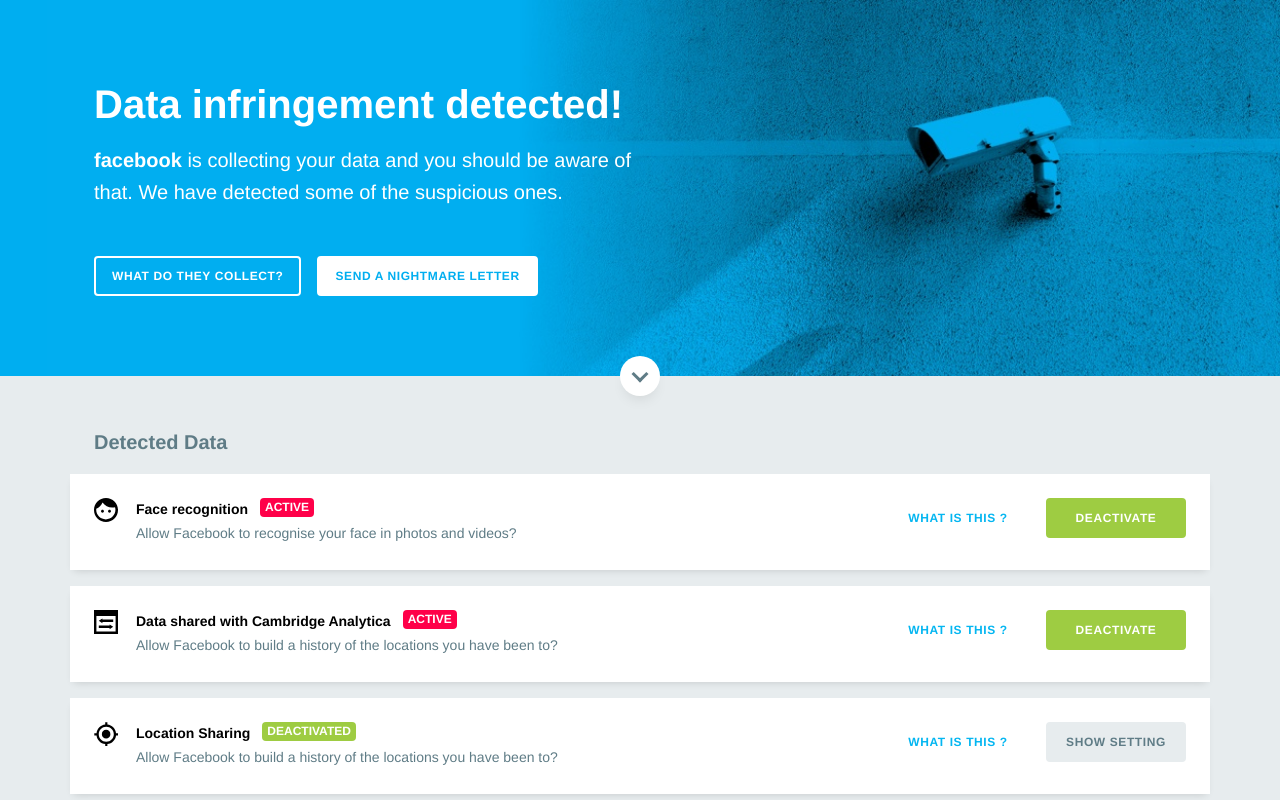
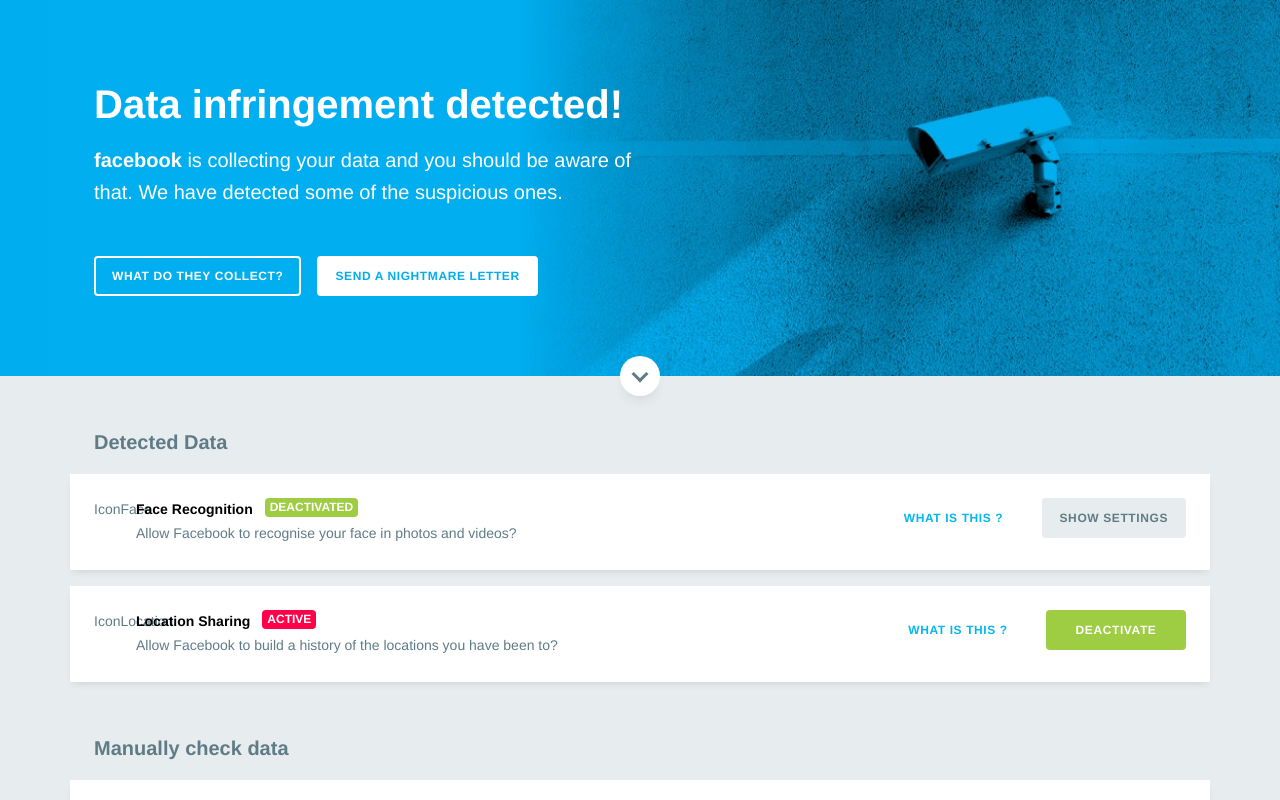
Before and after one commit to cliqz-oss/re-consent, a React app: page / in a window 1280 px wide. Shown: the top 800 px of the page. Built offline with nearby package versions, Linux system fonts and the light colour scheme.

Commit message:
iteration and rendering cards

```diff
--- a/src/App.jsx
+++ b/src/App.jsx
@@ -2,8 +2,8 @@
 
 import Page from './components/Page';
 
-const App = ({ site, face, locationSharing }) => (
-  <Page site={site} face={face} locationSharing={locationSharing} />
+const App = ({ site, features }) => (
+  <Page site={site} features={features} />
 );
 
 export default App;
--- a/src/components/Page.jsx
+++ b/src/components/Page.jsx
@@ -2,7 +2,8 @@
 
 import { IconLocation, IconFace, IconCloseCopy, IconThirdPartyAccess, IconAds, IconStamp, IconPrint, IconArrowRight, IconOneNo, IconTwoNo, IconThreeNo } from './Icons';
 
-const Page = ({ site, face, locationSharing }) => (
+
+const Page = ({ site, features }) => (
   <div className="page">
     <div className="header">
       <div className="container">
@@ -31,84 +32,38 @@
     <div className="settings-section">
       <div className="container">
         <p className="settings-section__title">Detected Data</p>
+        <div className="settings-section__cards">
 
-        <div className="settings-section__cards">
+          {features.map(feature => (
             <div className="privacy-feature-card shadow">
               <div className="container-fluid">
                 <div className="row">
                   <div className="col privacy-feature-card__icon">
-                  <IconFace />
+                    { feature.icon }
                   </div>
                   <div className="col privacy-feature-card__content">
-                  <strong>Face recognition</strong>
-                  { face.suspicious
+                    <strong>{feature.title}</strong>
+                    { feature.suspicious
                       ? <span className="badge badge-danger">Active</span>
                       : <span className="badge badge-primary">Deactivated</span>
                     }<br />
-                    Allow Facebook to recognise your face in photos and videos?
+                    {feature.subtitle}
                   </div>
                   <div className="w-100" />
                   <div className="col privacy-feature-card__about">
                     <button className="btn btn-link">What is this ?</button>
                   </div>
                   <div className="col privacy-feature-card__cta">
-                  { face.suspicious
+                    { feature.suspicious
                       ? <button className="btn btn-primary">Deactivate</button>
-                    : <button className="btn btn-secondary">Show Setting</button>
+                      : <button className="btn btn-secondary">Show Settings</button>
                     }
                   </div>
                 </div>
               </div>
             </div>
+            ))}
 
-          <div className="privacy-feature-card shadow">
-            <div className="container-fluid">
-              <div className="row">
-                <div className="col privacy-feature-card__icon">
-                  <IconCloseCopy />
-                </div>
-                <div className="col privacy-feature-card__content">
-                  <strong>Data shared with Cambridge Analytica</strong><span className="badge badge-danger">Active</span><br />
-                      Allow Facebook to build a history of the locations you have been to?
-                </div>
-                <div className="w-100" />
-                <div className="col privacy-feature-card__about">
-                  <button className="btn btn-link">What is this ?</button>
-                </div>
-                <div className="col privacy-feature-card__cta">
-                  <button className="btn btn-primary">Deactivate</button>
-                </div>
-              </div>
-            </div>
-          </div>
-
-          <div className="privacy-feature-card shadow">
-            <div className="container-fluid">
-              <div className="row">
-                <div className="col privacy-feature-card__icon">
-                  <IconLocation />
-                </div>
-                <div className="col privacy-feature-card__content">
-                  <strong>Location Sharing</strong>
-                  { locationSharing.suspicious
-                    ? <span className="badge badge-danger">Active</span>
-                    : <span className="badge badge-primary">Deactivated</span>
-                  }<br />
-                      Allow Facebook to build a history of the locations you have been to?
-                </div>
-                <div className="w-100" />
-                <div className="col privacy-feature-card__about">
-                  <button className="btn btn-link">What is this ?</button>
-                </div>
-                <div className="col privacy-feature-card__cta">
-                  { locationSharing.suspicious
-                    ? <button className="btn btn-primary">Deactivate</button>
-                    : <button className="btn btn-secondary">Show Setting</button>
-                  }
-                </div>
-              </div>
-            </div>
-          </div>
         </div>
       </div>
     </div>
--- a/src/index-website.jsx
+++ b/src/index-website.jsx
@@ -6,18 +6,34 @@
 import './scss/index-website.scss';
 
 
-const urlString = 'http://localhost:8080/?data={%22suspiciousFeatures%22:[{%22key%22:%22face%22,%22suspicious%22:true},{%22key%22:%22location%22,%22suspicious%22:false}],%22site%22:%22facebook%22}';
+const urlString = 'http://localhost:8080/?data={%22suspiciousFeatures%22:[{%22key%22:%22face%22,%22suspicious%22:false},{%22key%22:%22location%22,%22suspicious%22:true}],%22site%22:%22facebook%22}';
 
 // const { urlString } = window.location.search;
 
 const requestUrl = new URL(urlString);
 const urlParams = JSON.parse(requestUrl.searchParams.get('data'));
 
+const features = [
+  {
+    key: 'face',
+    icon: 'IconFace',
+    title: 'Face Recognition',
+    subtitle: 'Allow Facebook to recognise your face in photos and videos?',
+    suspicious: urlParams.suspiciousFeatures[0].suspicious,
+  },
+  {
+    key: 'location',
+    icon: 'IconLocation',
+    title: 'Location Sharing',
+    subtitle: 'Allow Facebook to build a history of the locations you have been to?',
+    suspicious: urlParams.suspiciousFeatures[1].suspicious,
+  },
+];
+
 ReactDOM.render(
   <App
     site={urlParams.site}
-    face={urlParams.suspiciousFeatures[0]}
-    locationSharing={urlParams.suspiciousFeatures[1]}
+    features={features}
   />,
   global.document.getElementById('root'),
 );
```
Lines whose indentation alone changed are shown as unchanged.
